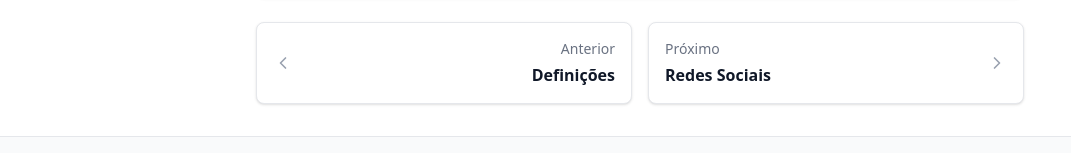
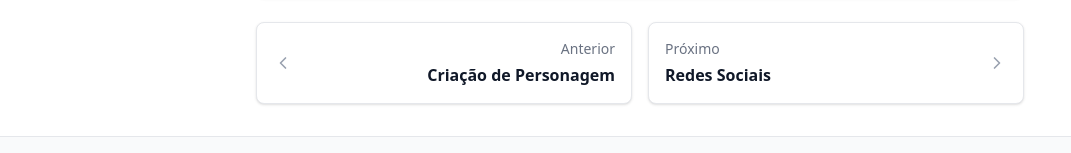
Before and after one commit to digo2205/calamitysmp-site, a React (Vite) app: page /#/principal/itens-banidos in a window 1280 px wide. Shown: the part 783-936 px from the top of the page, without its empty margins (0-1071 px from the left). Built offline with nearby package versions, Linux system fonts and the light colour scheme.

Commit message:
CriacaodePersonagem Update

```diff
--- a/src/components/Sidebar.tsx
+++ b/src/components/Sidebar.tsx
@@ -26,7 +26,7 @@ export function Sidebar({ mobile }: { mobile?: boolean }) {
         { icon: ListCheck, label: 'Diretrizes', path: '/principal/diretrizes' },
         { icon: HelpCircle, label: 'FAQ', path: '/principal/faq' },
         { icon: BookMarked, label: 'Definições', path: '/principal/definicoes' },
-        { icon: UserPen, label: 'Regras/Dicas de Criação de Personagem', path: '/principal/regras-dicas-criacao-de-personagem' },
+        { icon: UserPen, label: 'Regras/Dicas de Criação de Personagem', path: '/principal/criacaopersonagem' },
         { icon: Ban, label: 'Itens Banidos', path: '/principal/itens-banidos' },
         { icon: Hash, label: 'Redes Sociais', path: '/principal/redes-sociais' },
       ]
--- a/src/pages/CriacaoPersonagemPage.tsx
+++ b/src/pages/CriacaoPersonagemPage.tsx
@@ -121,13 +121,13 @@ export function CriacaoPersonagemPage() {
             </div>
           </Card>
           <div className="flex justify-between gap-4">
-            <Link to="/principal/redes-sociais" className="flex-1">
+            <Link to="/principal/definicoes" className="flex-1">
               <Card className="p-4 border border-gray-200 hover:border-gray-300 transition-colors cursor-pointer">
                 <div className="flex items-center justify-between">
                   <ChevronLeft className="w-5 h-5 text-gray-400" />
                   <div className="text-right">
                     <p className="text-sm text-gray-500 mb-1">Anterior</p>
-                    <h3 className="font-semibold text-gray-900">Redes Sociais</h3>
+                    <h3 className="font-semibold text-gray-900">Definições</h3>
                   </div>
                 </div>
               </Card>
@@ -137,7 +137,7 @@ export function CriacaoPersonagemPage() {
                 <div className="flex items-center justify-between">
                   <div>
                     <p className="text-sm text-gray-500 mb-1">Próximo</p>
-                    <h3 className="font-semibold text-gray-900">Formulários</h3>
+                    <h3 className="font-semibold text-gray-900">Itens Banidos</h3>
                   </div>
                   <ChevronRight className="w-5 h-5 text-gray-400" />
                 </div>
--- a/src/pages/DefinicoesPage.tsx
+++ b/src/pages/DefinicoesPage.tsx
@@ -152,7 +152,7 @@ export function DefinicoesPage() {
                 <div className="flex items-center justify-between">
                   <div>
                     <p className="text-sm text-gray-500 mb-1">Próximo</p>
-                    <h3 className="font-semibold text-gray-900">Itens Banidos</h3>
+                    <h3 className="font-semibold text-gray-900">Criação de Personagem</h3>
                   </div>
                   <ChevronRight className="w-5 h-5 text-gray-400" />
                 </div>
--- a/src/pages/ItensBanidosPage.tsx
+++ b/src/pages/ItensBanidosPage.tsx
@@ -83,7 +83,7 @@ export function ItensBanidosPage() {
                   <ChevronLeft className="w-5 h-5 text-gray-400" />
                   <div className="text-right">
                     <p className="text-sm text-gray-500 mb-1">Anterior</p>
-                    <h3 className="font-semibold text-gray-900">Definições</h3>
+                    <h3 className="font-semibold text-gray-900">Criação de Personagem</h3>
                   </div>
                 </div>
               </Card>
```
